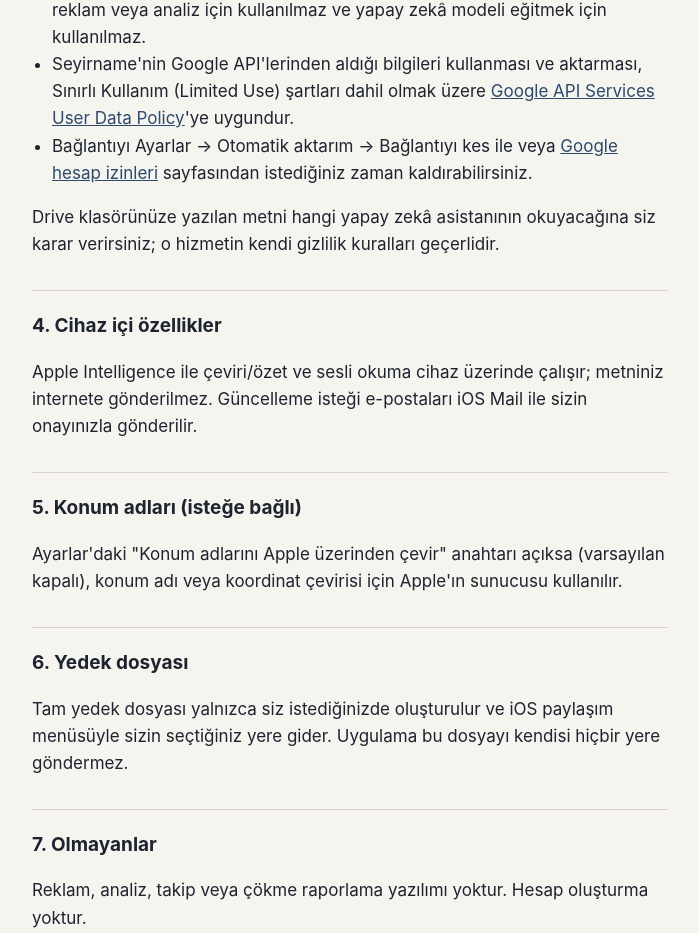
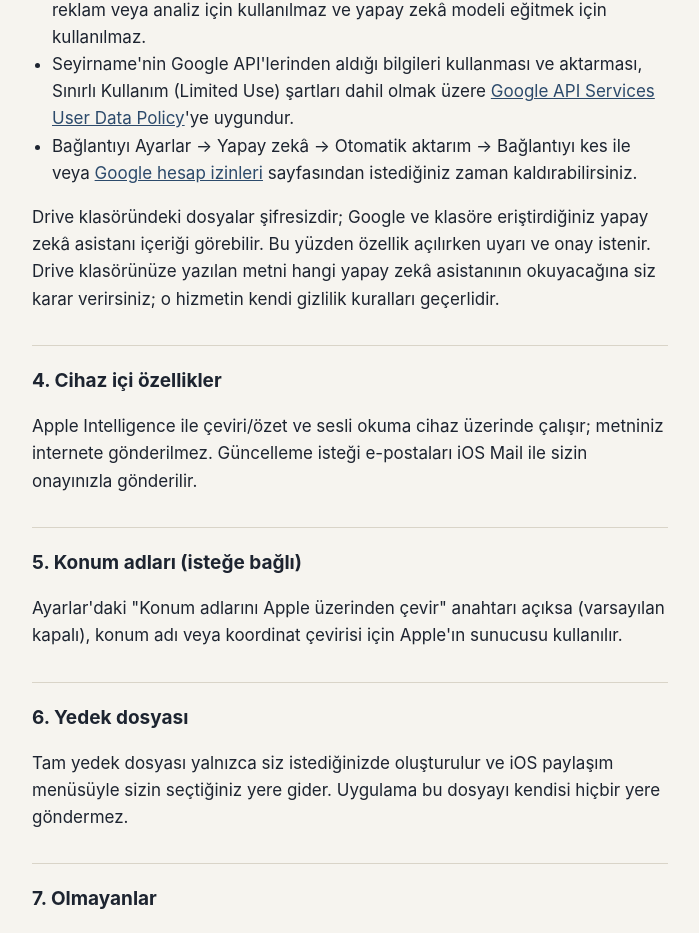
Before and after one commit to oferkal-code/oferkal-code.github.io, a plain HTML site: page seyirname/gizlilik/index.html in a window 1280 px wide. Shown: the part 979-1912 px from the top of the page, without its empty margins (290-989 px from the left). Drawn offline with Linux system fonts and the light colour scheme.

Commit message:
Gizlilik: ayar yolu ve şifresiz dosya notu
Co-Authored-By: Claude Opus 5.5 <noreply@anthropic.com>
Claude-Session: https://claude.ai/code/session_01D78TSHWbnHZ5pGqJd2LyBj

```diff
--- a/seyirname/gizlilik/index.html
+++ b/seyirname/gizlilik/index.html
@@ -21,9 +21,9 @@
 <li>Uygulama, Drive'ınızda "Seyirname" klasörü oluşturur; listenizin metnini bir istek dosyasına yazar ve yapay zekâ asistanınızın bıraktığı cevabı aynı klasörden okur.</li>
 <li>Google'dan alınan erişim izni yalnızca cihazınızda, iOS Anahtar Zinciri'nde saklanır. Google verileriniz geliştiriciye veya üçüncü kişilere gönderilmez, reklam veya analiz için kullanılmaz ve yapay zekâ modeli eğitmek için kullanılmaz.</li>
 <li>Seyirname'nin Google API'lerinden aldığı bilgileri kullanması ve aktarması, Sınırlı Kullanım (Limited Use) şartları dahil olmak üzere <a href="https://developers.google.com/terms/api-services-user-data-policy">Google API Services User Data Policy</a>'ye uygundur.</li>
-<li>Bağlantıyı Ayarlar → Otomatik aktarım → Bağlantıyı kes ile veya <a href="https://myaccount.google.com/permissions">Google hesap izinleri</a> sayfasından istediğiniz zaman kaldırabilirsiniz.</li>
+<li>Bağlantıyı Ayarlar → Yapay zekâ → Otomatik aktarım → Bağlantıyı kes ile veya <a href="https://myaccount.google.com/permissions">Google hesap izinleri</a> sayfasından istediğiniz zaman kaldırabilirsiniz.</li>
 </ul>
-<p>Drive klasörünüze yazılan metni hangi yapay zekâ asistanının okuyacağına siz karar verirsiniz; o hizmetin kendi gizlilik kuralları geçerlidir.</p>
+<p>Drive klasöründeki dosyalar şifresizdir; Google ve klasöre eriştirdiğiniz yapay zekâ asistanı içeriği görebilir. Bu yüzden özellik açılırken uyarı ve onay istenir. Drive klasörünüze yazılan metni hangi yapay zekâ asistanının okuyacağına siz karar verirsiniz; o hizmetin kendi gizlilik kuralları geçerlidir.</p>
 
 <h2>4. Cihaz içi özellikler</h2>
 <p>Apple Intelligence ile çeviri/özet ve sesli okuma cihaz üzerinde çalışır; metniniz internete gönderilmez. Güncelleme isteği e-postaları iOS Mail ile sizin onayınızla gönderilir.</p>
```
